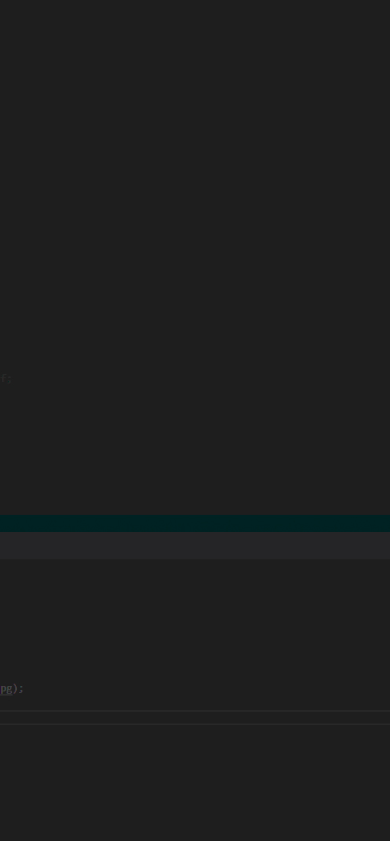
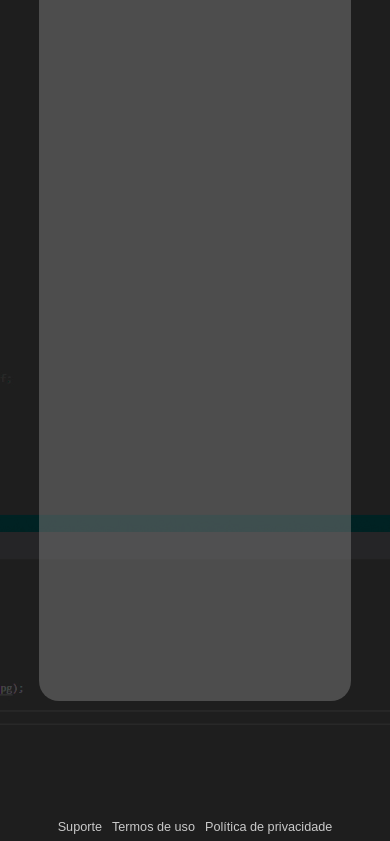
Before and after one commit to Ednaxx/OneBitCode-CSS-Tryout, a plain HTML site: page index.html in a window 390 px wide. Shown: the part 1156-1997 px from the top of the page. Drawn offline with Linux system fonts and the light colour scheme.

Commit message:
algumas features responsivas

```diff
--- a/index.html
+++ b/index.html
@@ -17,7 +17,7 @@
             <a class="supportButton">Suporte</a>
         </div>
     </header>
-    <div class="lalala"></div>
+    <div class="testBlock"></div>
     <footer>
         <div class="footLinks">
             <a>Suporte</a>
--- a/style.css
+++ b/style.css
@@ -44,7 +44,7 @@ header {
     color: #fff;
     align-items: center;
     justify-content: center;
-    position: -webkit-sticky; /* Safari */
+    position: -webkit-sticky;
     position: sticky;
     top: 0;
 }
@@ -81,10 +81,16 @@ header {
     border-color: rgb(199, 14, 39);
 }
 
+/* Test Block */
 
-
-
-.lalala {height: 2000px;}
+.testBlock {
+    height: 200vh;
+    width: 80vw;
+    font-size: 25px;
+    background-color: rgba(124, 124, 124, 0.5);
+    margin: 10vh auto 10vh auto;
+    border-radius: 20px;
+}
 
 /* Footer CSS */
 
@@ -108,6 +114,8 @@ footer {
     color: rgb(202, 202, 202);
     cursor: pointer;
     transition: 0.3s;
+    font-size: 1.5vh;
+    font-family: Arial, Helvetica, sans-serif;
 }
 
 .footLinks a:hover {
@@ -119,3 +127,21 @@ footer img {
     margin-left: auto;
     margin-right: 50px;
 }
+
+
+/* Responsive features */
+
+@media (max-width: 1024px) {
+    footer img {
+        display: none;
+    }
+    .footLinks {
+        margin: 0 auto 0 auto;
+    }
+}
+
+@media (max-width: 730px) {
+    .logo {
+        display: none;
+    }
+}
```
